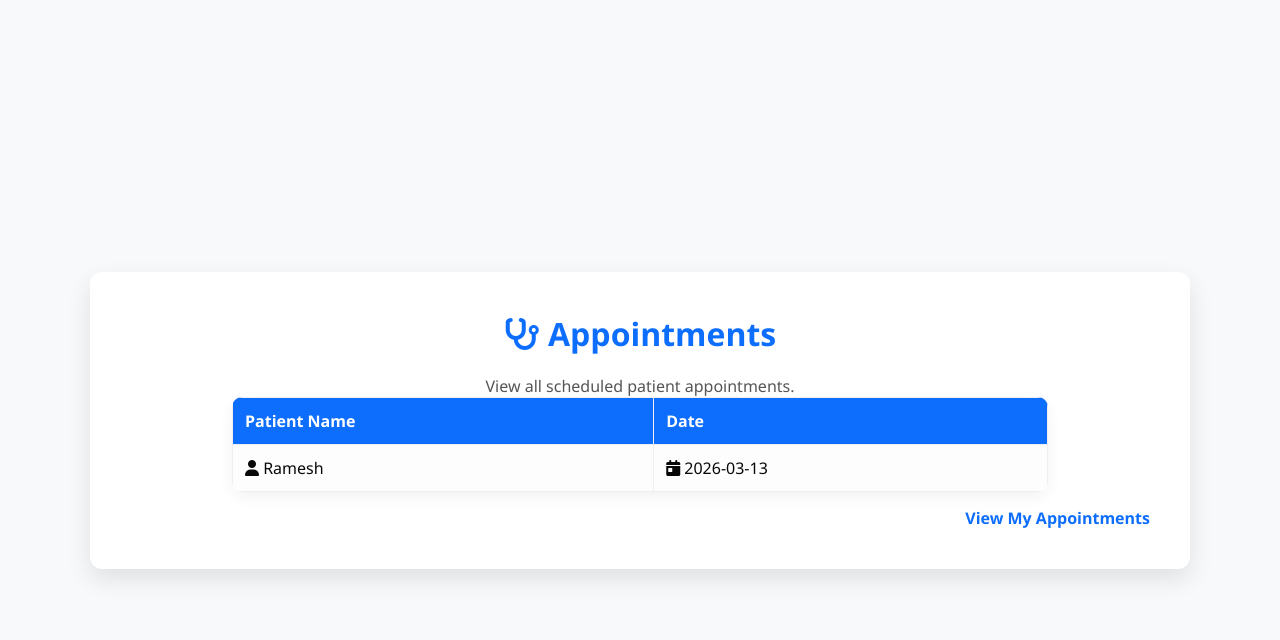
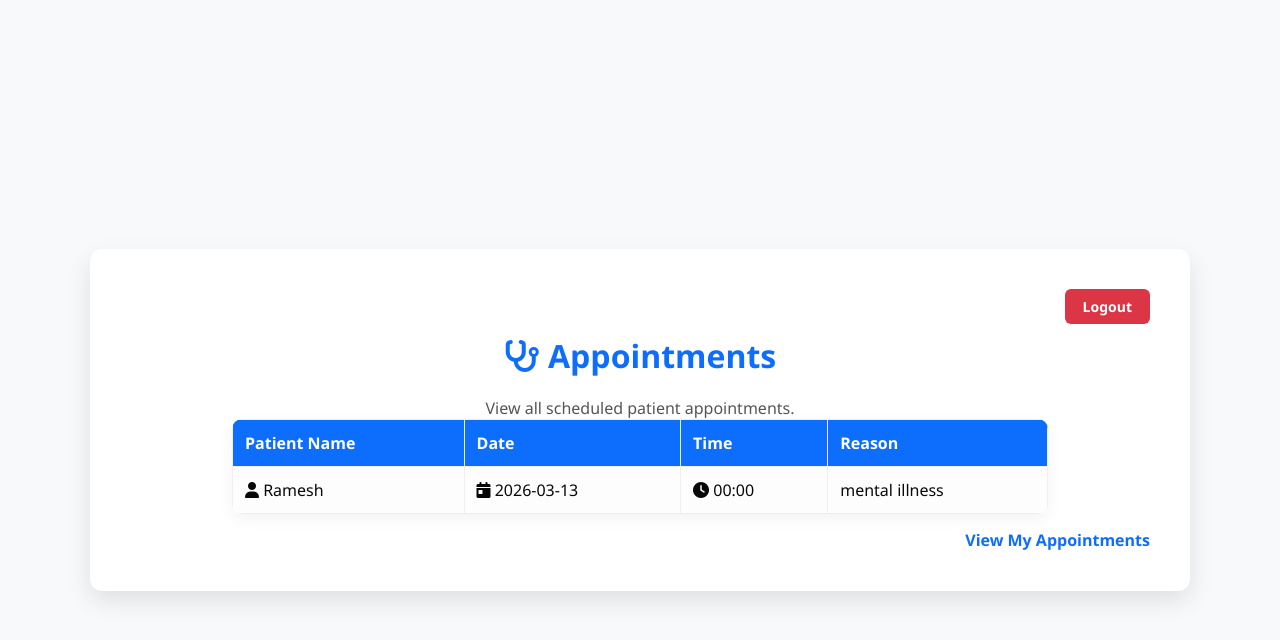
Before and after one commit to DomaAnjaneyulu/MEDTRACK_PROJECT, a Flask app: page /doctor_dashboard in a window 1280 px wide. Shown: the top 640 px of the page. Run offline with Flask 3, Linux system fonts and the light colour scheme; the visitor is signed in with stand-in values (Sample User, id 1); data comes from the database, SQL or seed files in the repository; both versions use the stored data as it was after the commit.

Commit message:
Added logout button, appointment time, reason and doctor availability

```diff
--- a/app.py
+++ b/app.py
@@ -74,12 +74,14 @@ def doctor_register():
         speciality = request.form["speciality"]
         email = request.form["email"]
         password = request.form["password"]
+        timing = request.form["timing"]
+        days = request.form["days"]
 
         conn = get_db()
 
         conn.execute(
-            "INSERT INTO doctors (name,speciality,email,password) VALUES (?,?,?,?)",
-            (name,speciality,email,password)
+        "INSERT INTO doctors (name,speciality,email,password,timing,days) VALUES (?,?,?,?,?,?)",
+        (name,speciality,email,password,timing,days)
         )
 
         conn.commit()
@@ -133,14 +135,24 @@ def patient_dashboard():
 
         doctor_id = request.form["doctor"]
         date = request.form["date"]
+        time = request.form["time"]
+        reason = request.form["reason"]
 
-        conn.execute(
-            "INSERT INTO appointments (patient_id,doctor_id,date) VALUES (?,?,?)",
-            (session["patient"],doctor_id,date)
-        )
+        doctor = conn.execute(
+        "SELECT timing,days FROM doctors WHERE id=?",
+        (doctor_id,)
+        ).fetchone()
 
-        conn.commit()
-        booked = True
+        # simple availability check
+        if doctor:
+
+            conn.execute(
+            "INSERT INTO appointments (patient_id,doctor_id,date,time,reason) VALUES (?,?,?,?,?)",
+            (session["patient"],doctor_id,date,time,reason)
+            )
+
+            conn.commit()
+            booked = True
 
     conn.close()
 
@@ -154,7 +166,7 @@ def doctor_dashboard():
     conn = get_db()
 
     appointments = conn.execute("""
-    SELECT appointments.date, patients.name
+    SELECT appointments.date, appointments.time, appointments.reason, patients.name
     FROM appointments
     JOIN patients ON appointments.patient_id = patients.id
     WHERE doctor_id = ?
@@ -198,6 +210,10 @@ def view_appointments():
 
     return render_template('appointments.html', appointments=appointments)
 
+@app.route("/logout")
+def logout():
+    session.clear()   # removes patient or doctor session
+    return redirect("/")   # redirect to index page
 
 if __name__ == "__main__":
     app.run(debug=True)
--- a/static/css/style.css
+++ b/static/css/style.css
@@ -196,3 +196,25 @@ tr:nth-child(even) {
 .notification.show{
     right: 20px;
 }
+
+/* Top bar for logout */
+.top-bar{
+    display: flex;
+    justify-content: flex-end;
+    margin-bottom: 10px;
+}
+
+/* Small logout button */
+.logout-btn{
+    background: #dc3545;
+    color: white;
+    padding: 8px 18px;
+    border-radius: 6px;
+    font-size: 14px;
+    font-weight: bold;
+    text-decoration: none;
+}
+
+.logout-btn:hover{
+    background: #bb2d3b;
+}
--- a/templates/doctor_dashboard.html
+++ b/templates/doctor_dashboard.html
@@ -7,6 +7,9 @@
 </head>
 <body>
     <div class="container">
+        <div class="top-bar">
+            <a href="/logout" class="logout-btn">Logout</a>
+        </div>
         <h1><i class="fas fa-stethoscope"></i> Appointments</h1>
         <p>View all scheduled patient appointments.</p>
 
@@ -15,13 +18,19 @@
         <tr>
         <th>Patient Name</th>
         <th>Date</th>
+        <th>Time</th>
+        <th>Reason</th>
         </tr>
+
         {% for appointment in appointments %}
         <tr>
         <td><i class="fas fa-user"></i> {{ appointment.name }}</td>
         <td><i class="fas fa-calendar-day"></i> {{ appointment.date }}</td>
+        <td><i class="fas fa-clock"></i> {{ appointment.time }}</td>
+        <td>{{ appointment.reason }}</td>
         </tr>
         {% endfor %}
+
         </table>
         {% else %}
         <p>No appointments scheduled.</p>
--- a/templates/doctor_register.html
+++ b/templates/doctor_register.html
@@ -15,8 +15,7 @@
             <input type="text" name="speciality" placeholder="Speciality" required>
             <input type="email" name="email" placeholder="Email" required>
             <input type="password" name="password" placeholder="Password" required>
-            <button type="submit"><i class="fas fa-user-plus"></i> Register</button>
-        </form>
+
         <label>Available Timings</label>
 
         <select name="timing">
@@ -33,6 +32,8 @@
         <option>Weekends</option>
         <option>All Days</option>
         </select>
+        <button type="submit"><i class="fas fa-user-plus"></i> Register</button>
+        </form>
 
         <p>Already registered? <a href="/doctor_login">Login here</a></p>
     </div>
```
Also changed, not shown: templates/patient_dashboard.html (+10 -0 lines), medtrack.db. Lines whose indentation alone changed are shown as unchanged.
